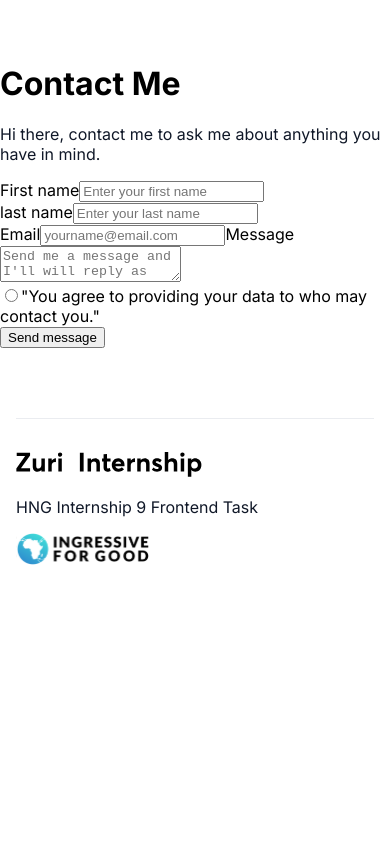
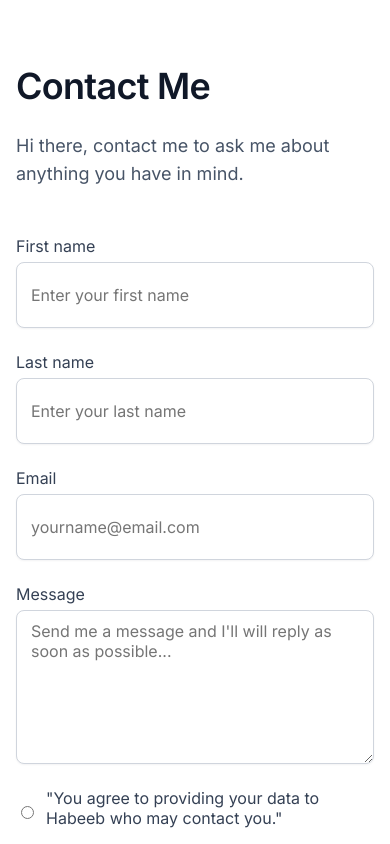
Before and after one commit to olaide-hok/Digital-Things-Stage-1, a React (Create React App) app: page /contact in a window 390 px wide. Shown: the top 844 px of the page. Built offline with nearby package versions, Linux system fonts and the light colour scheme.

Commit message:
Added mobile responsiveness to contact page

```diff
--- a/src/Pages/ContactPage.js
+++ b/src/Pages/ContactPage.js
@@ -18,7 +18,7 @@ const ContactPage = () => {
                 </div>
 
                 <div className=''>
-                <label htmlFor="last_name">last name</label>
+                <label htmlFor="last_name">Last name</label>
                 <input type="text" id="last_name" placeholder='Enter your last name'/>
                 </div>
             </div>
@@ -31,7 +31,7 @@ const ContactPage = () => {
 
             <div className='radio'>
                 <input type="radio" name="terms" id="terms" />
-                <label htmlFor="terms">"You agree to providing your data to who may contact you."</label>
+                <label htmlFor="terms">"You agree to providing your data to Habeeb who may contact you."</label>
             </div>
 
             <button type="submit" id="btn__submit" className='submit_btn'>Send message</button>
@@ -43,59 +43,64 @@ const ContactPage = () => {
 }
 
 const FormWrapper = styled.div`
-
-    @media screen and (min-width: 900px) {
-        max-width: 45rem;
-        margin: 0 auto;
-        padding-top: 4rem;
-        .contact_text {
-            margin-bottom: 3rem;
-        }
-
+    padding: 0 1rem;
     input[type="text"], input[type="email"], textarea {
         background: #FFFFFF;
         border: 1px solid #D0D5DD;
         box-shadow: 0px 1px 2px rgba(16, 24, 40, 0.05);
         border-radius: 8px;
         font-family: 'Inter';
-            margin-bottom: 2.75rem;
+        font-size: 1rem;
+        margin-bottom: 1.5rem;
         padding: 10px 14px;
+        color: #667085;
     }
-
     input[type="text"], input[type="email"] {
         height: 2.75rem;
     }
-
     textarea {
         height: 8.25rem;
     }
-
     label {
         color: #344054;
         margin-bottom: 6px;
         font-family: 'Inter';
+        font-size: 1rem;
+    }
+    .contact_text {
+        margin-bottom: 3rem;
+
+        h1 {
+            font-weight: 600;
+            font-size: 36px;
+            line-height: 44px;
+            letter-spacing: -0.02em;
+            color: #101828;
         }
 
+        p {
+            font-weight: 400;
+            font-size: 18px;
+            line-height: 28px;
+            color: #475467;
+        }
+    }
     .contact_form {
         display: flex;
         flex-direction: column;
-
         .FandL {
-                display: grid;
-                grid: auto / auto auto;
-                grid-gap: 1.5rem;
 
             div {
                 display: grid;
             }
         }
-
-
         .radio {
             margin-bottom: 2rem;
+            display: flex;
 
             input {
                 margin-right: 0.75rem;
+            }
         }
     }
 
@@ -110,6 +115,33 @@ const FormWrapper = styled.div`
         line-height: 24px;
         color: #FFFFFF;
     }
+
+    @media screen and (min-width: 900px) {
+        max-width: 45rem;
+        margin: 0 auto;
+        padding-top: 4rem;
+        .contact_text {
+            p {
+                font-size: 20px;
+                line-height: 30px;
+            }
+        }
+
+        .contact_form {
+            .FandL {
+                display: grid;
+                grid: auto / auto auto;
+                grid-gap: 1.5rem;
+
+                div {
+                    display: grid;
+                }
+            }
+
+            .radio {
+                display: block;
+            }
+
         }
     }
 `
```
Lines whose indentation alone changed are shown as unchanged.
